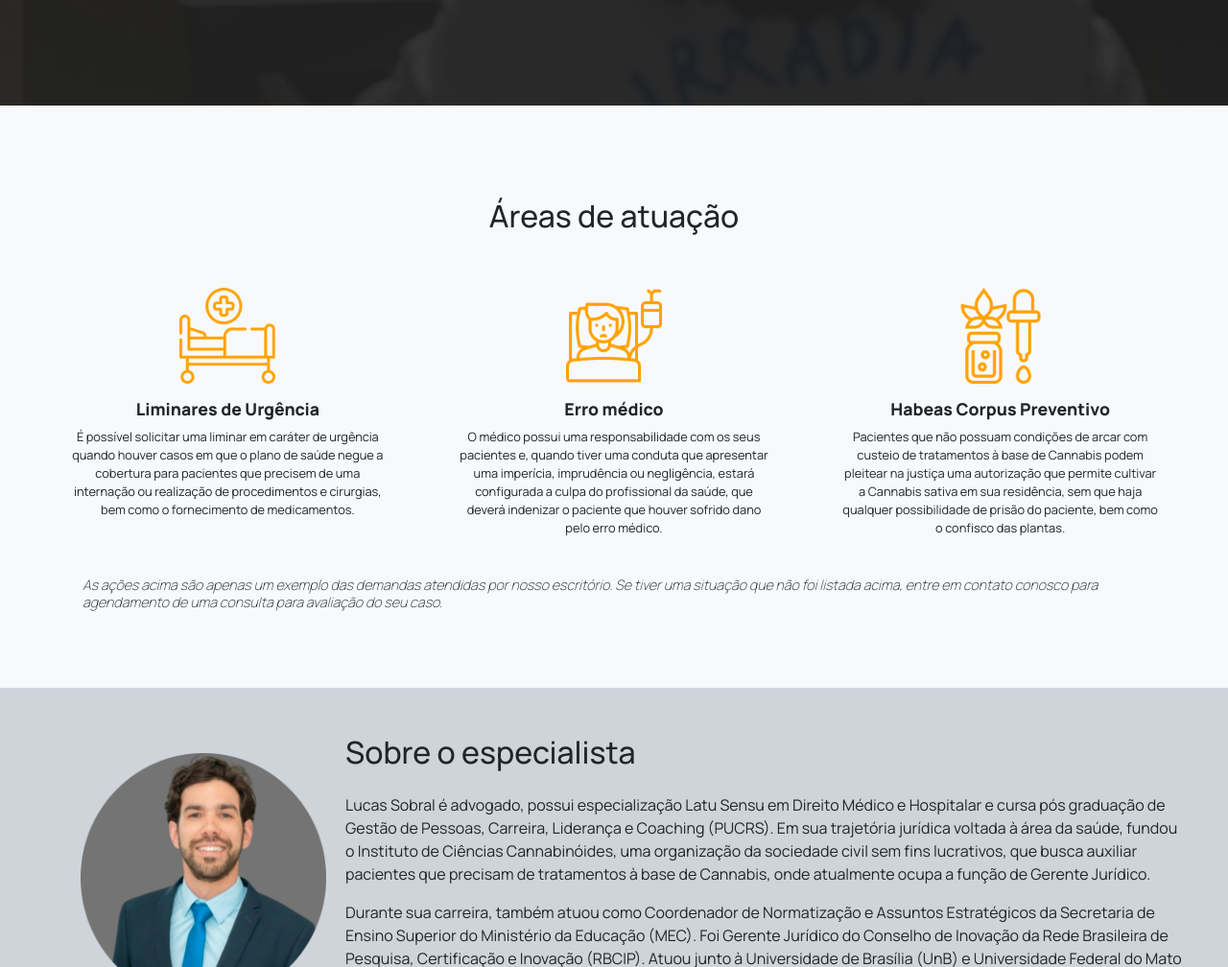
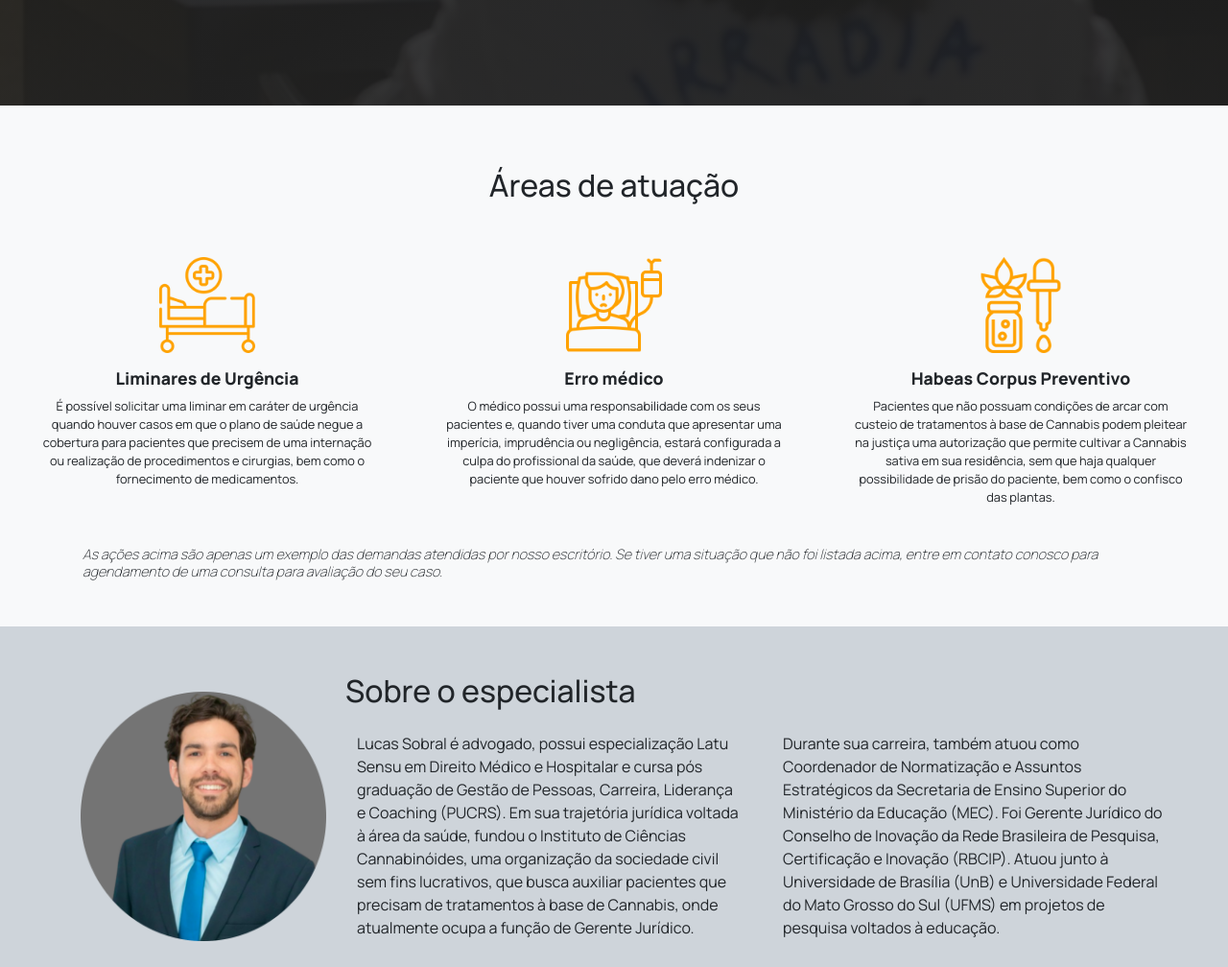
Before and after one commit to nathuchoa/direito-medicinal, a plain HTML site: page index.html in a window 1280 px wide. Shown: the part 610-1618 px from the top of the page at 96% size. Drawn offline with nearby package versions, Linux system fonts and the light colour scheme.

Commit message:
Separando descrição em duas colunas

```diff
--- a/index.html
+++ b/index.html
@@ -80,7 +80,7 @@
         </main>
     </header>
 
-    <section id="especialidades" class=" bg-body-tertiary p-5">
+    <section id="especialidades" class=" bg-body-tertiary p-3">
         <h2 class="text-center m-5 titulo-secao">Áreas de atuação</h2>
 
         <div class="row row-cols-1 row-cols-md-3 g-4">
@@ -147,8 +147,8 @@
             <img src="./assets/foto-perfil1.png" height="300vh" class="col-md-3 float-md-start mb-3 ms-md-3 mx-auto"
                 alt="Foto Lucas Sobral">
             <h2 class="pb-3 titulo-secao">Sobre o especialista</h2>
-            <div>
-                <p>
+            <div class="row gap-3">
+                <p class="col-md-1 col-lg">
                     Lucas Sobral é advogado, possui especialização Latu Sensu em Direito Médico e Hospitalar e cursa pós
                     graduação de Gestão de Pessoas, Carreira, Liderança e Coaching (PUCRS). Em sua
                     trajetória jurídica voltada à área da saúde, fundou o Instituto de Ciências Cannabinóides,
@@ -156,7 +156,7 @@
                     tratamentos à base de Cannabis, onde atualmente ocupa a função de Gerente
                     Jurídico.
                 </p>
-                <p>
+                <p class="col-md-1 col-lg">
                     Durante sua carreira, também atuou como Coordenador de Normatização e Assuntos
                     Estratégicos da Secretaria de Ensino Superior do Ministério da Educação (MEC). Foi Gerente Jurídico
                     do Conselho de Inovação da Rede Brasileira de Pesquisa, Certificação e Inovação (RBCIP). Atuou junto
```
